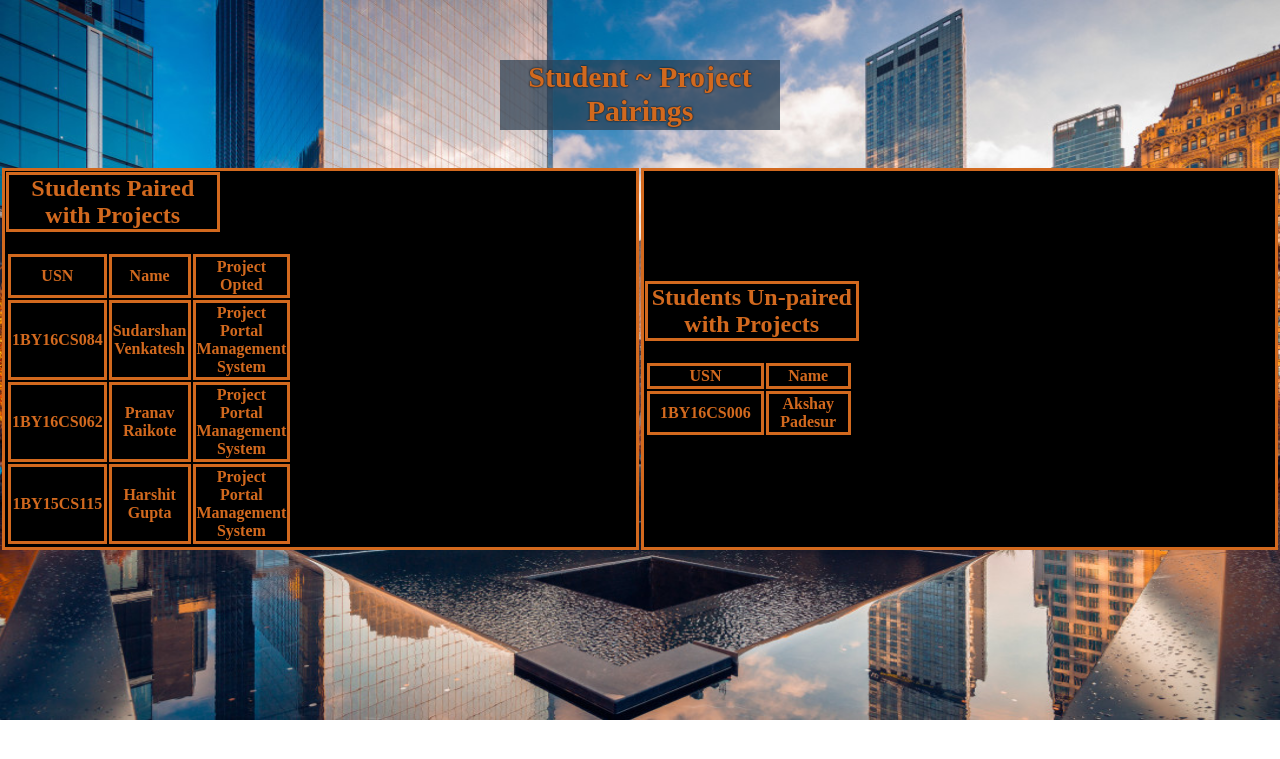
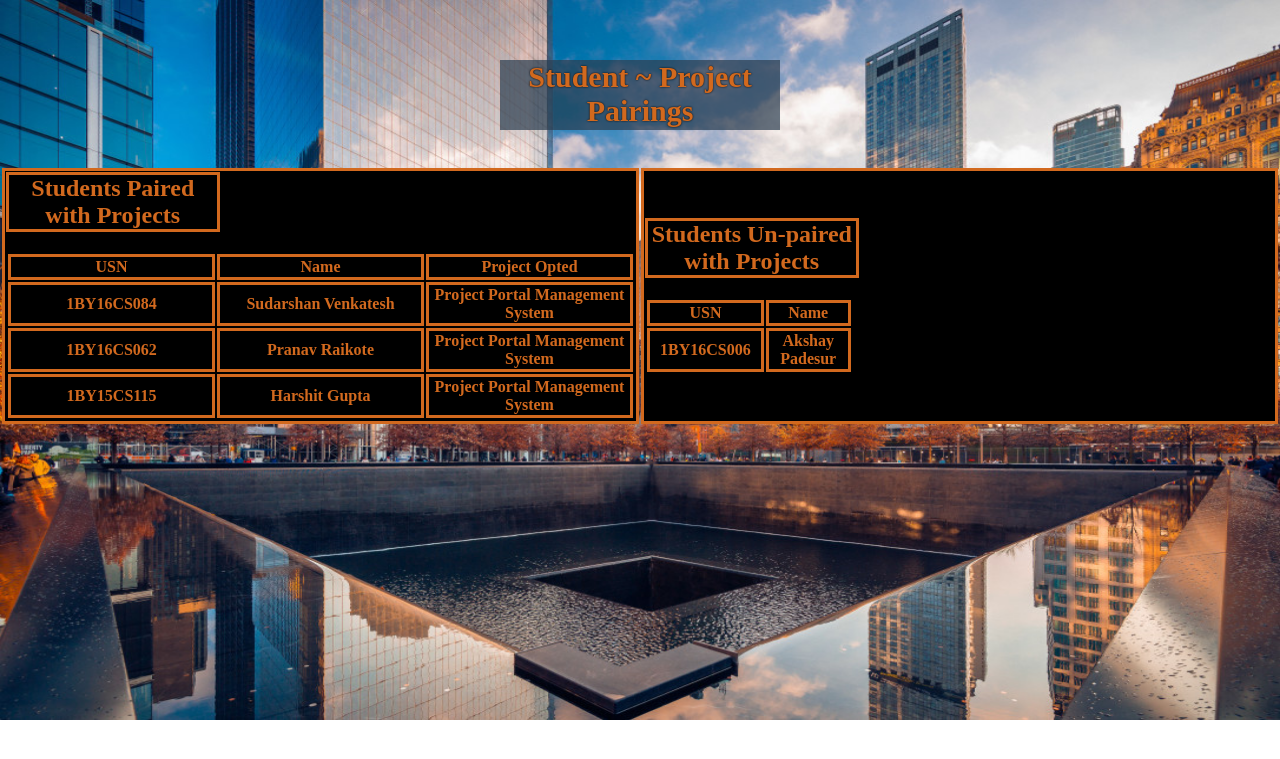
Before and after one commit to SXD390/ProjectPortal, a PHP site: page /modules/admin_view_students.php in a window 1280 px wide. Shown: the top 759 px of the page. Run offline with PHP 8.4, Linux system fonts and the light colour scheme; data comes from the database, SQL or seed files in the repository; lists and menus that the app fills with data are empty.

Commit message:
Centered Table

```diff
--- a/modules/admin_view_students.php
+++ b/modules/admin_view_students.php
@@ -29,6 +29,7 @@
             background-color: black;
             color:chocolate;
             text-shadow: 0 0 2px #000;
+
         }
         tr,th{
             border:solid black;
@@ -62,11 +63,11 @@
             Student ~ Project Pairings
         </div><br><br>
         <table>
-            <tr class="th_custom">
+
                 <th class="th_custom">
-                    <div>
+                    <div >
                         <h2>Students Paired with Projects</h2>
-                            <table class="table_modi">
+                            <table align="center">
                                 <tr>
                                     <th>USN</th>
                                     <th>Name</th>
@@ -108,7 +109,6 @@
                             ?>
                             </table>
                 </th>
-            </tr>
         </table>
     </body>
 
```
